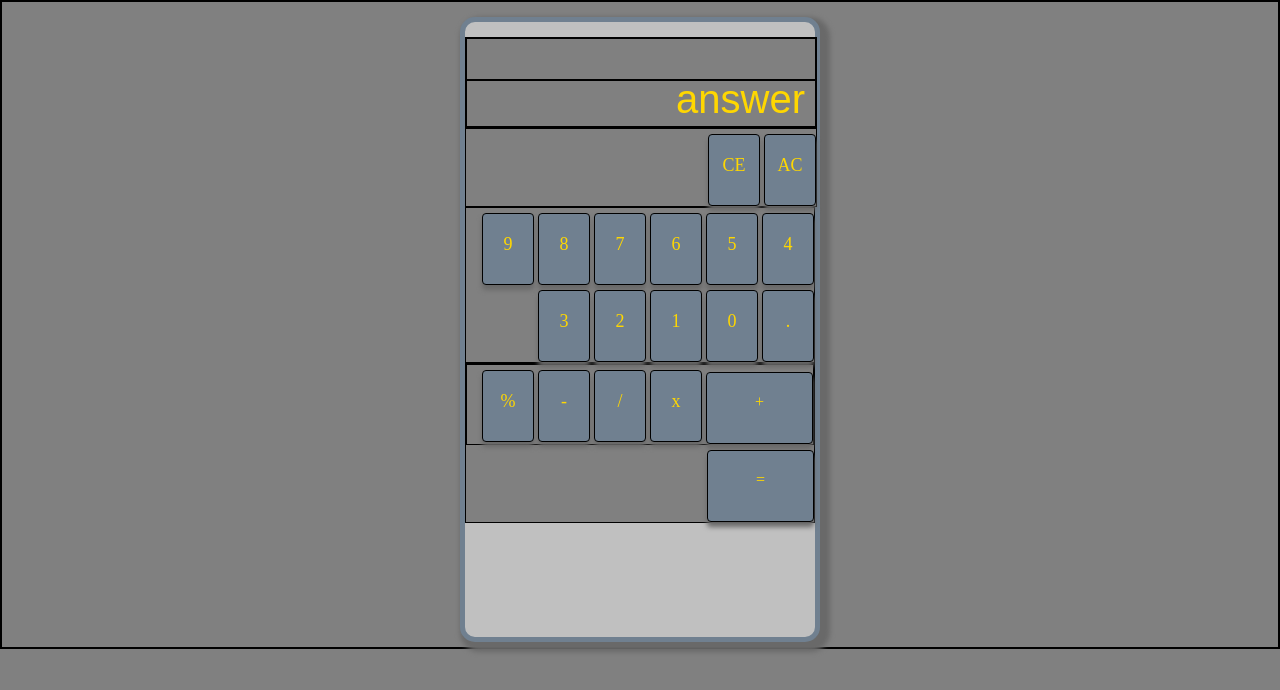
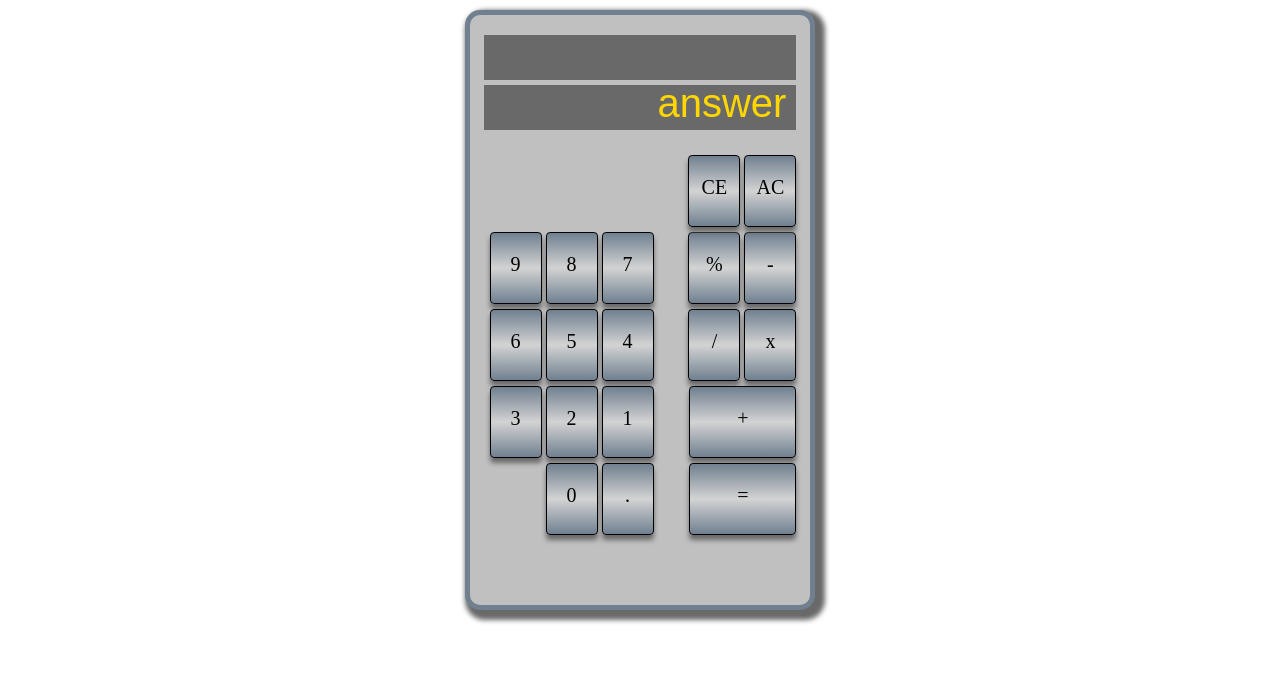
Before and after one commit to anna-marie-vos/js-calculator, a plain HTML site: page index.html in a window 1280 px wide. Drawn offline with nearby package versions, Linux system fonts and the light colour scheme.

Commit message:
css updated

```diff
--- a/index.html
+++ b/index.html
@@ -34,7 +34,7 @@
     </div>
   </article>
 
-   <article  class = "seven columns inputs">
+   <article  class = "twoThirds inputs">
      <div class="grid click" id ="nine">9</div>
      <div class="grid click" id ="eight">8</div>
      <div class="grid click" id ="seven">7</div>
@@ -48,7 +48,7 @@
      <div class="grid click" id ="dot">.</div>
    </article>
 
-   <div class = "five columns">
+   <div class = "oneThird">
      <article class = " operators">
        <div class="grid click" id ="percentage"> % </div>
        <div class="grid click" id ="minus"> - </div>
@@ -56,7 +56,7 @@
        <div class="grid click" id ="multiply"> x </div>
        <div class="doubleGrid click" id ="plus"> + </div>
      </article>
-     <div class="row doubleGrid click" id ="equal"> = </div>
+     <div class="doubleGrid click" id ="equal"> = </div>
    </div>
 
   </div>
--- a/style.css
+++ b/style.css
@@ -1,17 +1,15 @@
 *{
-  border:1px solid black;
-  background-color: grey;
+  /*border:1px solid black;*/
+  /*background-color: grey;*/
   margin: 0 auto;
 }
 
 body{
-  /*background-color: #708090;*/
-  color: #FFD700;
-  padding: 5px;
   align-items: center;
   text-align: right;
 }
 h1{
+    color: #FFD700;
   padding-top: 5px;
   font-family: Arial, 'Helvetica Neue', Helvetica, sans-serif;
 	font-size: 40px;
@@ -21,6 +19,8 @@ h1{
 	line-height: 26.4px;
 }
 h2{
+    color: #FFD700;
+  padding-top: 5px;
   font-family: Arial, 'Helvetica Neue', Helvetica, sans-serif;
 	font-size: 20px;
 	font-style: normal;
@@ -37,25 +37,38 @@ h2{
   border-radius: 15px;
   padding-top: 15px;
   border: 5px solid #708090;
+  box-sizing: border-box;
 }
 
 .memory{
-  margin-right: 15px;
+  padding-top: 20px;
 }
 
 .row{
-  width: 100%;
-
+  width: 92%;
+  margin: 0 4%;
+}
+.twoThirds{
+  width: 50%;
+  align-items: left;
+  float: left;
+  margin-left: 4%;
+}
+.oneThird{
+  width: 39%;
+  float: right;
+  margin-right: 4%;
 }
 
 .bar{
   padding-right: 10px;
   height: 40px;
+  background-color: #696969;
+  margin-top: 5px;
 }
 
 .grid{
   margin-top: 5px;
-  font-size: 18px;
   text-align: center;
   display: inline-block;
   border-radius: 4px;
@@ -79,7 +92,8 @@ h2{
 }
 
 .click{
-  background-color: #708090;
+  font-size: 20px;
+  background-image: linear-gradient(#708090,#D3D3D3,#708090);
   cursor: pointer;
   box-shadow: 0px 5px 5px 0px #696969;
 }
```
